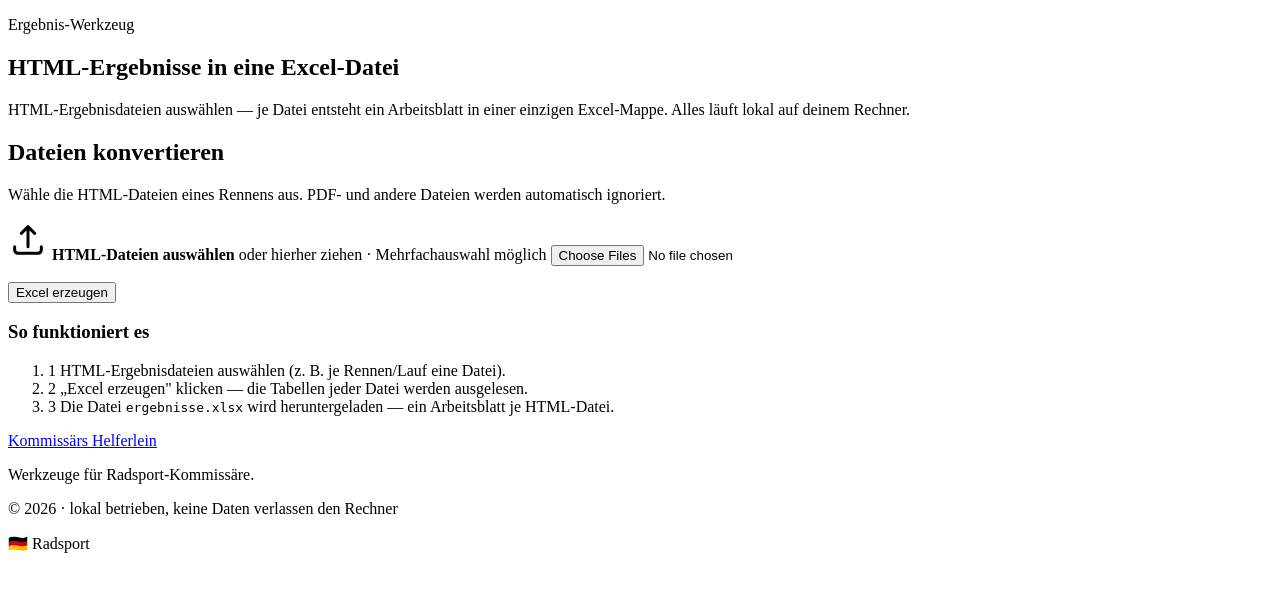
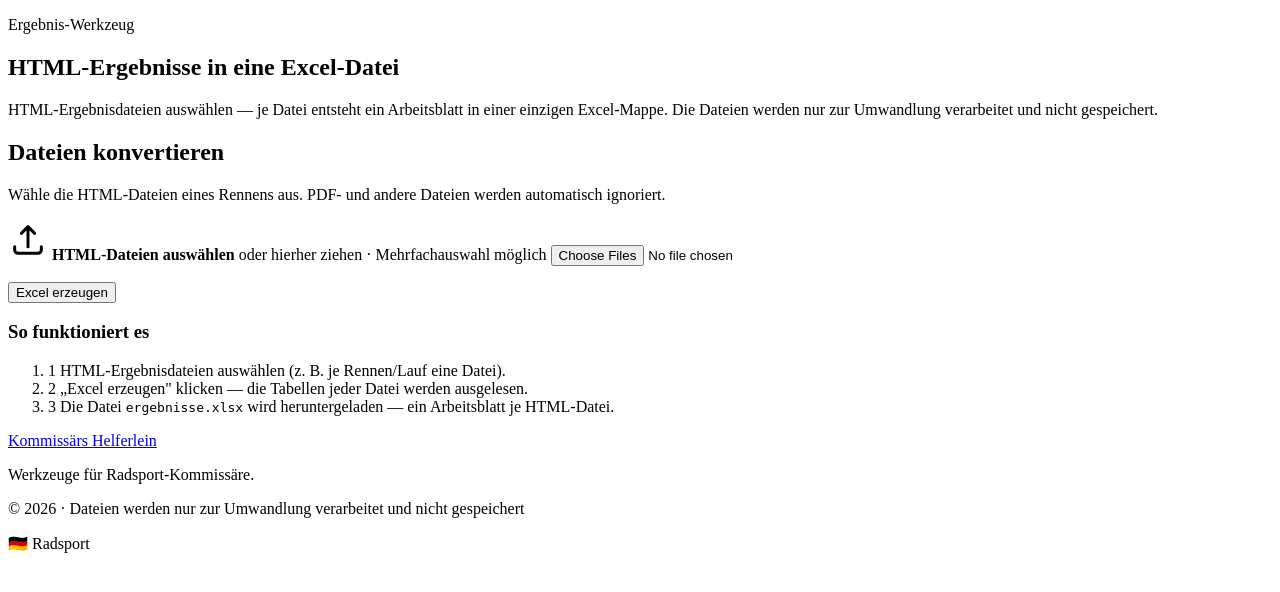
Before and after one commit to bmu/cycling, a Python web app: template src/cycling/web/templates/index.html in a window 1280 px wide. Shown: the part 84-676 px from the top of the page. Run offline with Jinja, Linux system fonts and the light colour scheme; the template is opened without the code that fills it, so the values that code supplies are empty.

Commit message:
Web-UI: Datenschutz-Aussagen fürs öffentliche Hosting korrigieren
Der Hinweis "Alles läuft lokal auf deinem Rechner" traf nur beim lokalen
Betrieb zu. Ersetzt durch eine Aussage, die auch beim öffentlichen Hosting
stimmt: Dateien werden nur zur Umwandlung verarbeitet und nicht gespeichert
(Hero + Footer). README um einen Datenschutz-Abschnitt ergänzt.

Co-Authored-By: Claude Opus 4.8 <noreply@anthropic.com>

```diff
--- a/src/cycling/web/templates/base.html
+++ b/src/cycling/web/templates/base.html
@@ -47,7 +47,7 @@
                     <span>Kommissärs Helferlein</span>
                 </a>
                 <p class="site-footer__tagline">Werkzeuge für Radsport-Kommissäre.</p>
-                <p class="site-footer__legal">&copy; 2026 · lokal betrieben, keine Daten verlassen den Rechner</p>
+                <p class="site-footer__legal">&copy; 2026 · Dateien werden nur zur Umwandlung verarbeitet und nicht gespeichert</p>
                 <p class="site-footer__eu">&#127465;&#127466; Radsport</p>
             </div>
         </div>
--- a/src/cycling/web/templates/index.html
+++ b/src/cycling/web/templates/index.html
@@ -9,7 +9,8 @@
         <h1>HTML-Ergebnisse in eine Excel-Datei</h1>
         <p class="subheadline">
             HTML-Ergebnisdateien auswählen — je Datei entsteht ein Arbeitsblatt
-            in einer einzigen Excel-Mappe. Alles läuft lokal auf deinem Rechner.
+            in einer einzigen Excel-Mappe. Die Dateien werden nur zur Umwandlung
+            verarbeitet und nicht gespeichert.
         </p>
     </div>
 </section>
```
Also changed, not shown: README.md.
